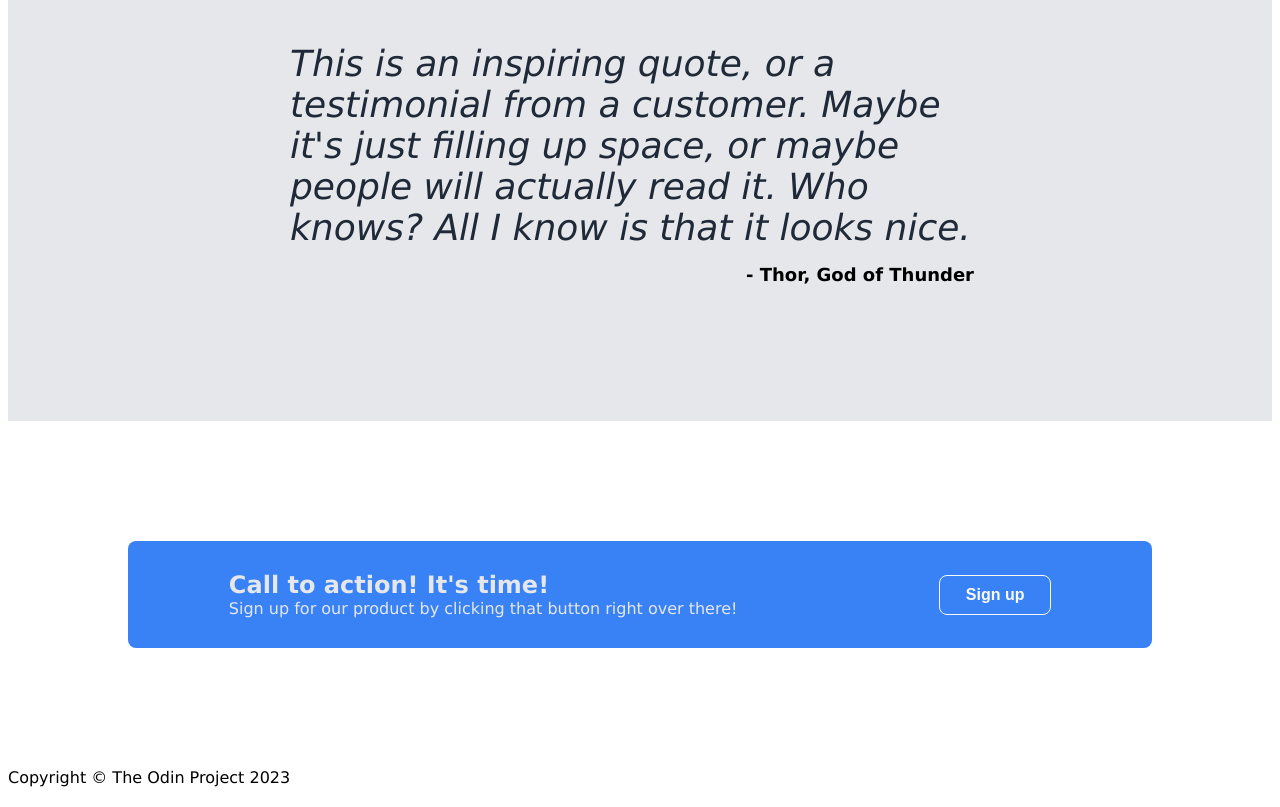
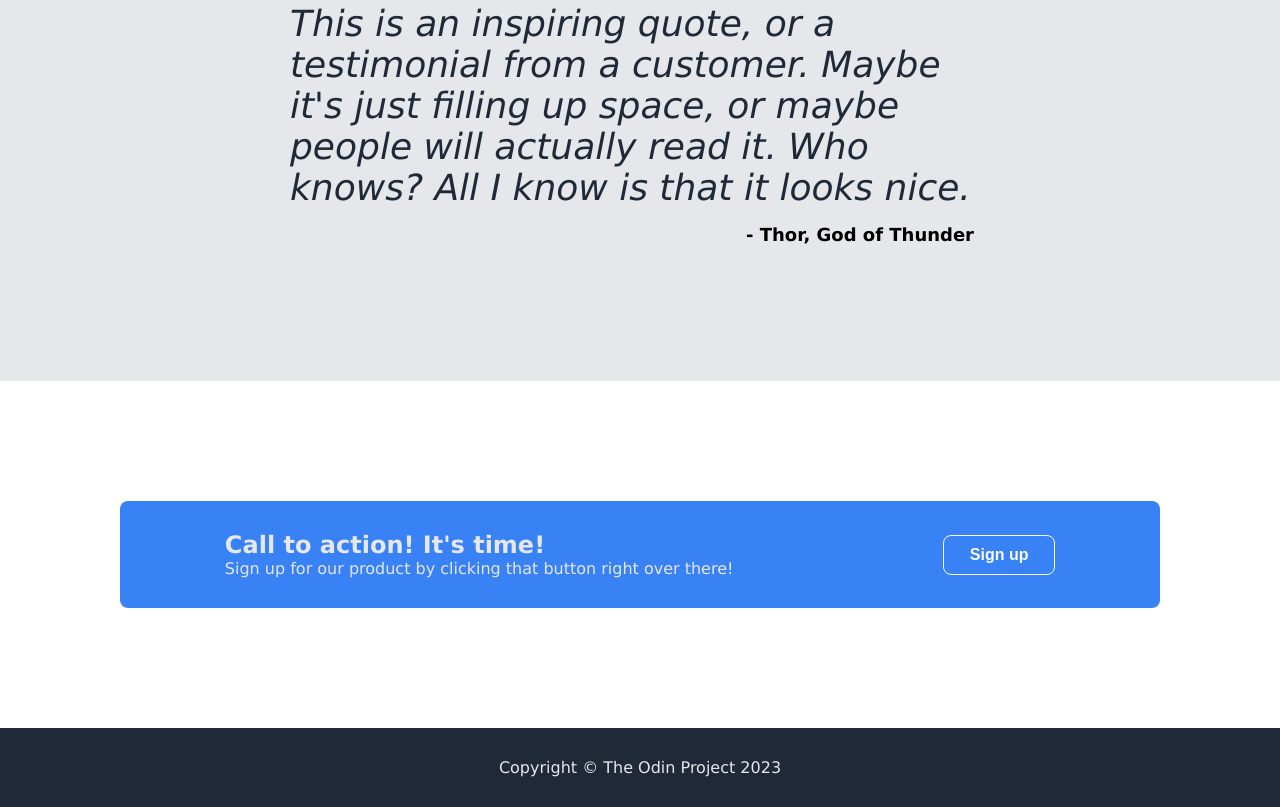
Before and after one commit to oakinh/Landing-Page, a plain HTML site: page index.html in a window 1280 px wide. Shown: the part 919-1726 px from the top of the page. Drawn offline with Linux system fonts and the light colour scheme.

Commit message:
Fix margins and padding, finish footer

```diff
--- a/styles.css
+++ b/styles.css
@@ -1,5 +1,9 @@
 body {
     font-family: Verdana, Geneva, Tahoma, sans-serif;
+    display: flex;
+    min-height: 100vh;
+    flex-direction: column;
+    margin: 0px;
 }
 
 .header-top {
@@ -74,7 +78,6 @@ body {
     justify-content: center;
     align-items: center;
     padding-bottom: 32px;
-    margin-bottom: 32px;
 }
 
 .middle-header {
@@ -195,3 +198,10 @@ a {
     border: 1px solid #F9FAF8;
     flex: none;
 }
+
+.footer {
+    background-color: #1F2937;
+    color: #E5E7EB;
+    text-align: center;
+    padding: 30px;
+}
```
